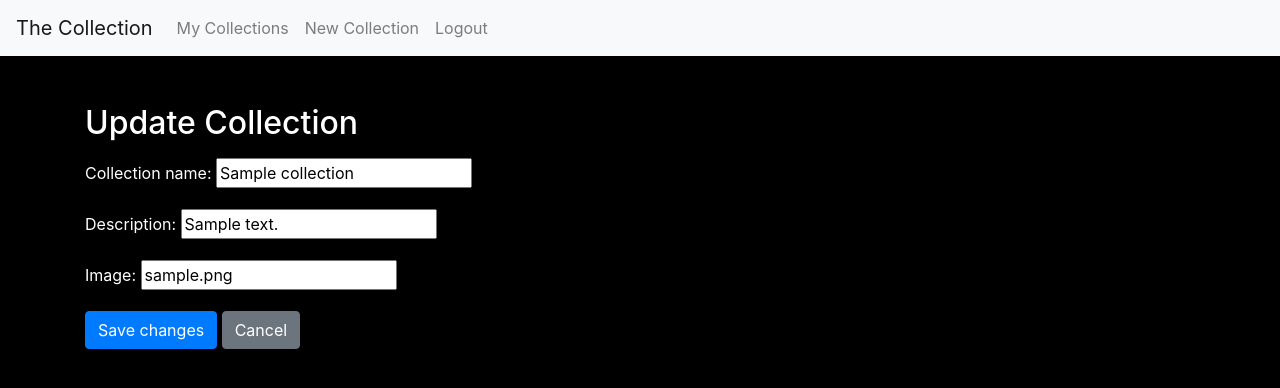
After one commit to rpf13/the-collection, a Django app: page /collection/1/update/ in a window 1280 px wide. The commit adds this page. Shown: the top 388 px of the page. Run offline with Django 3.2, Linux system fonts and the light colour scheme; a user stored in the database is signed in; tables that the repository leaves empty hold one stand-in row (values such as "Sample post").

Commit message:
feat: Add function to update & delete collection
This commit will add two more views.
- Update view, in order to update an existing collection for name,
description or the image / replace the default image.

- Delete view, in order to delete a full collection, including a
security question to be sure for deletion. Since CASCADE is used in
the model, it will delete all items.

Templates, very generic, are also added as well as the existing
collection_list template got enhanced with the two more buttons.

```diff
--- a/collection/urls.py
+++ b/collection/urls.py
@@ -2,7 +2,9 @@
 from . import views
 from django.urls import path
 from .views import (
-    HomeView, CollectionListView, CollectionCreateView, CollectionDetailView)
+    HomeView, CollectionListView, CollectionCreateView, CollectionDetailView,
+    CollectionUpdateView, CollectionDeleteView
+    )
 
 
 urlpatterns = [
@@ -16,5 +18,13 @@ urlpatterns = [
         'collection/<int:pk>/', CollectionDetailView.as_view(),
         name='collection_detail'
         ),
+    path(
+        'collection/<int:pk>/update/', CollectionUpdateView.as_view(),
+        name='collection_update'
+    ),
+    path(
+        'collection/<int:pk>', CollectionDeleteView.as_view(),
+        name='collection_delete'
+    ),
     # path('', views.home, name='home'),
 ]
--- a/collection/views.py
+++ b/collection/views.py
@@ -3,9 +3,9 @@ from django.http import HttpResponse
 # check if the next two imports can be combined
 from django.views.generic import TemplateView
 from django.views.generic.list import ListView
-from django.views.generic.edit import CreateView
+from django.views.generic.edit import CreateView, UpdateView, DeleteView
 from django.views.generic.detail import DetailView
-from django.contrib.auth.mixins import LoginRequiredMixin
+from django.contrib.auth.mixins import LoginRequiredMixin, UserPassesTestMixin
 from django.urls import reverse_lazy
 from django.utils.decorators import method_decorator
 from django.contrib.auth.decorators import login_required
@@ -54,6 +54,38 @@ class CollectionCreateView(LoginRequiredMixin, CreateView):
         return super().form_valid(form)
 
 
+# View to update existing collection - authorized
+@method_decorator(login_required, name='dispatch')
+class CollectionUpdateView(LoginRequiredMixin, UserPassesTestMixin,
+                           UpdateView):
+    model = Collection
+    fields = ['collection_name', 'description', 'image']
+    template_name = 'collection_update.html'
+    success_url = reverse_lazy('collection_list')
+
+    # Method to verify if updating user is the one who created it
+    def test_func(self):
+        collection = self.get_object()
+        if self.request.user == collection.user:
+            return True
+        return False
+
+
+# View to delete existing collection - authorized
+@method_decorator(login_required, name='dispatch')
+class CollectionDeleteView(LoginRequiredMixin, UserPassesTestMixin,
+                           DeleteView):
+    model = Collection
+    template_name = 'collection_delete.html'
+    success_url = reverse_lazy('collection_list')
+
+    def test_func(self):
+        collection = self.get_object()
+        if self.request.user == collection.user:
+            return True
+        return False
+
+
 # View to display the items of a collection - authorized
 # queryset method ensures to display only items of that
 # particular user
--- a/templates/collection_list.html
+++ b/templates/collection_list.html
@@ -23,7 +23,11 @@
           <div class="card-body">
             <h5 class="card-title text-dark">{{ collection.collection_name }}</h5>
             <p class="card-text text-dark">{{ collection.description }}</p>
-            <a href="{% url 'collection_detail' collection.pk %}" class="btn btn-primary">View</a>
+            <div class="btn-group" role="group" aria-label="Collection Actions">
+              <a href="{% url 'collection_detail' collection.pk %}" class="btn btn-primary mr-2">View</a>
+              <a href="{% url 'collection_update' collection.pk %}" class="btn btn-secondary mr-2">Update</a>
+              <a href="{% url 'collection_delete' collection.pk %}" class="btn btn-danger">Delete</a>
+            </div>
           </div>
         </div>
       </div>
--- /dev/null
+++ b/templates/collection_update.html
@@ -0,0 +1,11 @@
+{% extends 'base.html' %}
+
+{% block content %}
+<h2 class="my-3">Update Collection</h2>
+<form method="post" enctype="multipart/form-data">
+  {% csrf_token %}
+  {{ form.as_p }}
+  <button type="submit" class="btn btn-primary">Save changes</button>
+  <a href="{% url 'collection_update' collection.pk %}" class="btn btn-secondary">Cancel</a>
+</form>
+{% endblock %}
```
Also changed, not shown: templates/collection_delete.html (added, +11 -0 lines).
